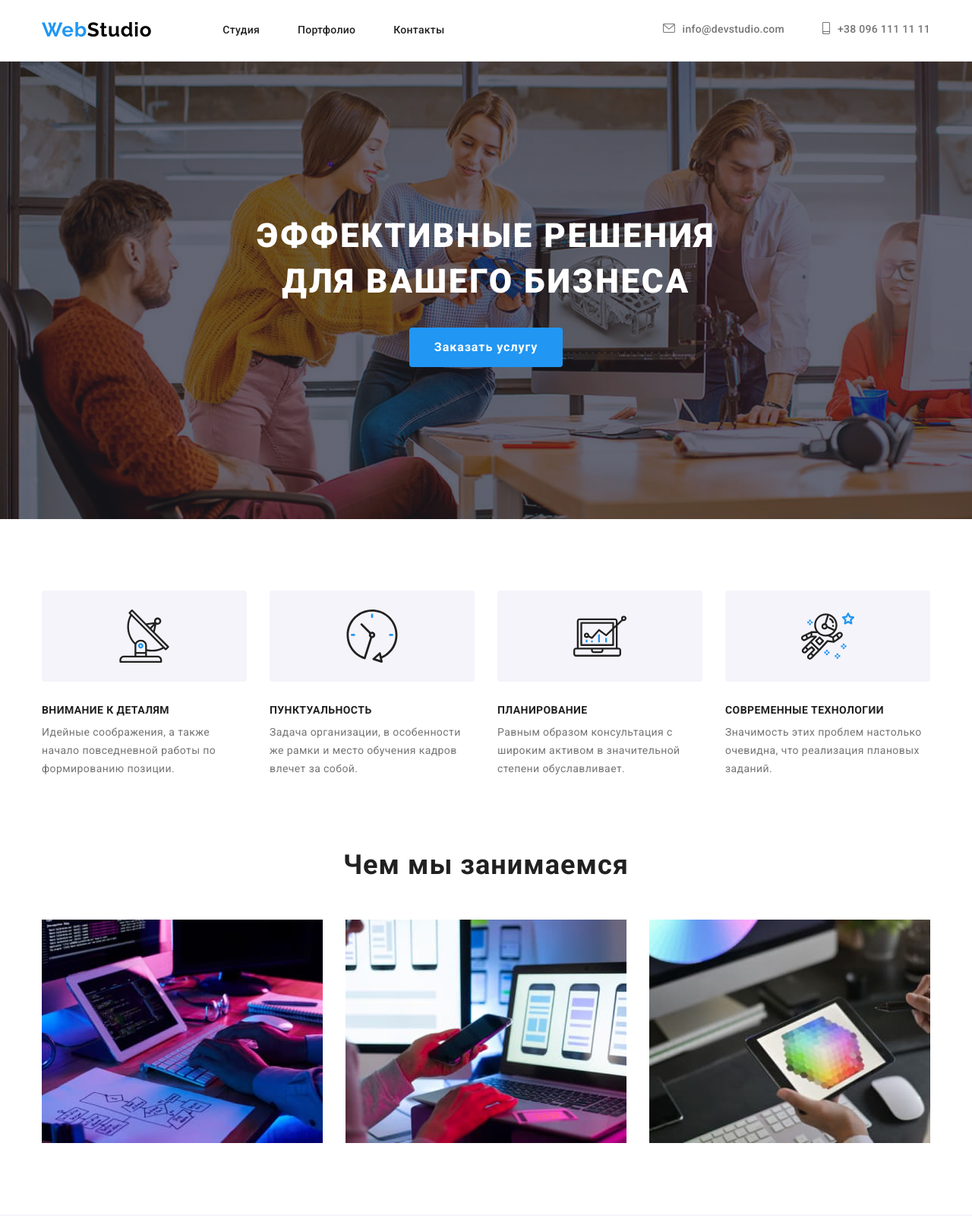
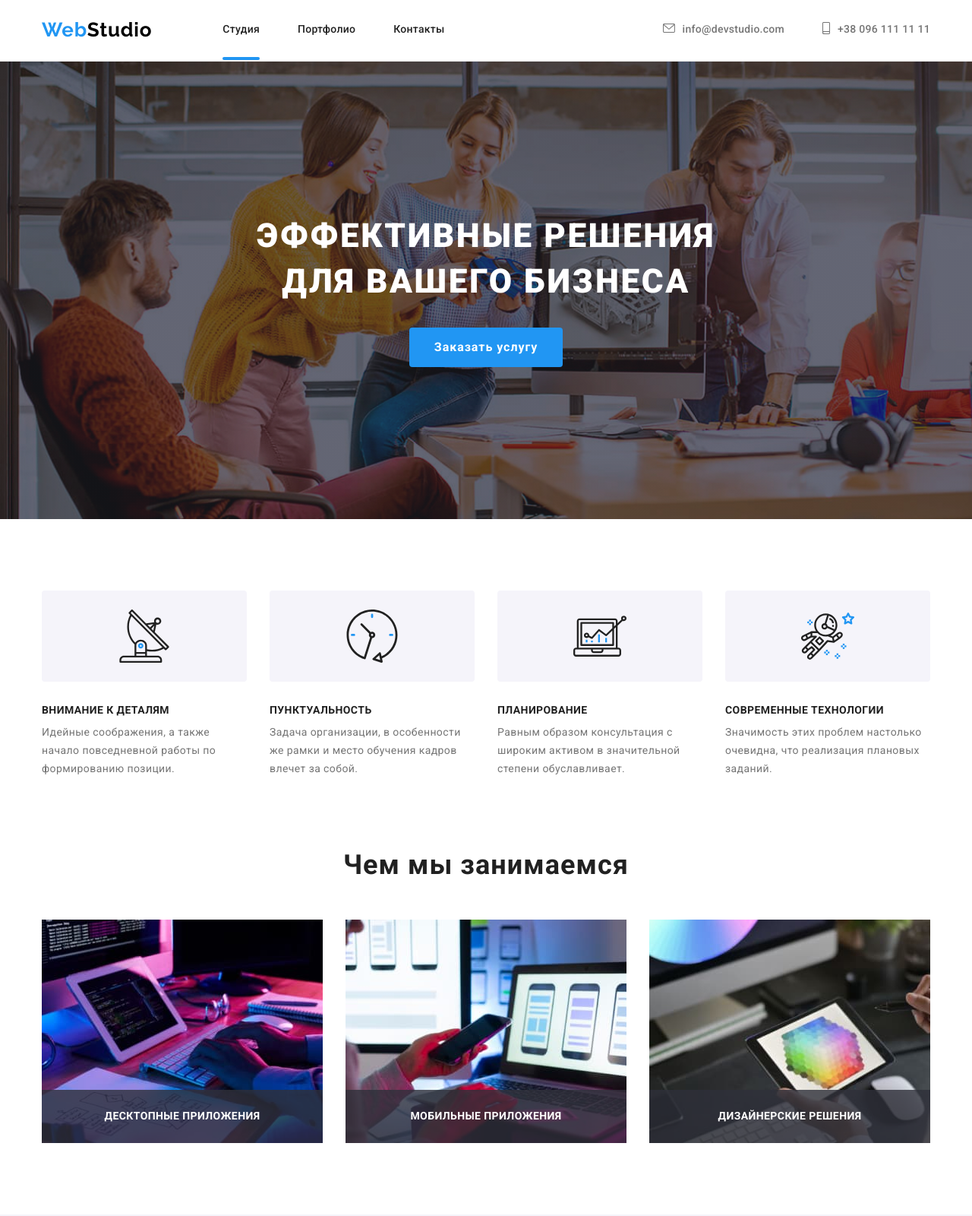
Before and after one commit to KseniaLF/goit-markup-hw-05, a plain HTML site: page index.html in a window 1280 px wide. Shown: the top 1600 px of the page at 76% size. Drawn offline with nearby package versions, Linux system fonts and the light colour scheme.

Commit message:
добавлен текст в тим и подчеркивание в хедер

```diff
--- a/css/styles.css
+++ b/css/styles.css
@@ -84,12 +84,14 @@ img {
   margin-right: 50px;
 }
 .site-nav .link {
+  position: relative;
+  display: block;
   color: var(--main-text-color);
   font-weight: 500;
   font-size: 14px;
   line-height: 1.14;
   letter-spacing: 0.02em;
-  transition: color 250ms linear;
+  transition: color 250ms cubic-bezier(0.4, 0, 0.2, 1);
 }
 .header-contact .link {
   display: flex;
@@ -100,7 +102,8 @@ img {
   line-height: 1.14;
   letter-spacing: 0.02em;
   fill: #757575;
-  transition: color 250ms linear, fill 250ms linear;
+  transition: color 250ms cubic-bezier(0.4, 0, 0.2, 1),
+    fill 250ms cubic-bezier(0.4, 0, 0.2, 1);
 }
 .site-nav .link:hover,
 .site-nav .link:focus,
@@ -111,6 +114,18 @@ img {
 }
 .header-icon {
   margin-right: 10px;
+}
+
+.current-link::after {
+  position: absolute;
+  left: 0;
+  content: "";
+  width: 100%;
+  height: 4px;
+  margin-top: 28px;
+  display: block;
+  background-color: var(--accent-color);
+  border-radius: 2px;
 }
 /* ======================MAIN==========*/
 /* hero */
@@ -155,7 +170,7 @@ img {
   text-align: center;
   letter-spacing: 0.06em;
   cursor: pointer;
-  transition: background-color 250ms linear;
+  transition: background-color 250ms cubic-bezier(0.4, 0, 0.2, 1);
 }
 .button-btn:hover,
 .button-btn:focus {
@@ -212,7 +227,7 @@ img {
   background: #f5f4fa;
   border-radius: 4px;
 }
-/* classes */
+/* ======================classes============ */
 .classes {
   padding-bottom: 94px;
 }
@@ -224,6 +239,7 @@ img {
   justify-content: space-between;
 }
 .classes-item {
+  position: relative;
   flex-basis: calc((100% - 90px) / 3);
   margin-top: 30px;
   margin-left: 30px;
@@ -235,6 +251,25 @@ img {
   line-height: 1.16;
   text-align: center;
   letter-spacing: 0.03em;
+}
+.classes-overlay {
+  position: absolute;
+  bottom: 0;
+  left: 0;
+  width: 100%;
+  height: 70px;
+  padding-top: 27px;
+  padding-bottom: 27px;
+  overflow: auto;
+  background: rgba(47, 48, 58, 0.8);
+
+  font-weight: 700;
+  font-size: 14px;
+  line-height: 1.14;
+  text-align: center;
+  letter-spacing: 0.03em;
+  text-transform: uppercase;
+  color: #ffffff;
 }
 /* =================team============= */
 .team {
@@ -311,7 +346,8 @@ img {
   fill: #afb1b8;
 }
 .team-icon-link {
-  transition: background-color 250ms linear, fill 250ms linear;
+  transition: background-color 250ms cubic-bezier(0.4, 0, 0.2, 1),
+    fill 250ms cubic-bezier(0.4, 0, 0.2, 1);
 }
 .team-icon-link:hover,
 .team-icon-link:focus {
@@ -357,7 +393,8 @@ img {
   border-radius: 4px;
 }
 .clients-link-icon {
-  transition: fill 250ms linear, border 250ms linear;
+  transition: fill 250ms cubic-bezier(0.4, 0, 0.2, 1),
+    border 250ms cubic-bezier(0.4, 0, 0.2, 1);
 }
 .clients-link-icon:hover,
 .clients-link-icon:focus {
@@ -393,7 +430,7 @@ img {
   color: #ffffff;
 }
 .address .link {
-  transition: color 250ms linear;
+  transition: color 250ms cubic-bezier(0.4, 0, 0.2, 1);
 }
 .address .link:hover,
 .address .link:focus {
@@ -426,7 +463,7 @@ img {
   margin-right: 10px;
 }
 .footer-link-icon {
-  transition: background-color 250ms linear;
+  transition: background-color 250ms cubic-bezier(0.4, 0, 0.2, 1);
 }
 .footer-link-icon:hover,
 .footer-link-icon:focus {
@@ -450,7 +487,9 @@ img {
   text-align: center;
   letter-spacing: 0.03em;
   cursor: pointer;
-  transition: background-color 500ms linear, color 500ms linear;
+  transition: background-color 250ms cubic-bezier(0.4, 0, 0.2, 1),
+    color 250ms cubic-bezier(0.4, 0, 0.2, 1),
+    box-shadow 250ms cubic-bezier(0.4, 0, 0.2, 1);
 }
 .portfolio-button {
   display: flex;
@@ -484,6 +523,7 @@ img {
   margin-top: 30px;
   flex-basis: calc(100% / 3 - 90px);
   background: #ffffff;
+  transition: box-shadow 250ms cubic-bezier(0.4, 0, 0.2, 1);
 }
 .portfolio-item:hover,
 .portfolio-item:focus {
@@ -505,12 +545,12 @@ img {
   line-height: 1.87;
   letter-spacing: 0.03em;
 }
-.portfolio-title:hover,
+/* .portfolio-title:hover,
 .portfolio-title:focus,
 .portfolio-direction:hover,
 .portfolio-direction:focus {
   color: var(--accent-color);
-}
+} */
 .portfolio-grid-link {
   display: block;
 }
--- a/index.html
+++ b/index.html
@@ -26,13 +26,13 @@
                 </a>
                 <ul class="list site-nav">
                     <li class="site-nav-item">
-                        <a href="./index.html" class="link">Студия</a>
+                        <a href="./index.html" class="link current-link">Студия</a>
                     </li>
                     <li class="site-nav-item">
                         <a href="./portfolio.html" class="link">Портфолио</a>
                     </li>
                     <li class="site-nav-item">
-                        <a href="" class="link">Контакты</a>
+                        <a href="#" class="link">Контакты</a>
                     </li>
                 </ul>
             </nav>
@@ -130,13 +130,18 @@
             <div class="container">
                 <h2 class="classes-title">Чем мы занимаемся</h2>
                 <ul class="list">
-                    <li class="classes-item"><img src="./images/about/apk.jpg" alt="Мастер пишет код за алгоритмом"
-                            width="370" height="294">
+                    <li class="classes-item">
+                        <img src="./images/about/apk.jpg" alt="Мастер пишет код за алгоритмом" width="370" height="294">
+                        <p class="classes-overlay">Десктопные приложения</p>
                     </li>
-                    <li class="classes-item"><img src="./images/about/atel.jpg" alt="Телефон" width="370" height="294">
+                    <li class="classes-item">
+                        <img src="./images/about/atel.jpg" alt="Телефон" width="370" height="294">
+                        <p class="classes-overlay">Мобильные приложения</p>
                     </li>
-                    <li class="classes-item"><img src="./images/about/atablet.jpg" alt="Планшет" width="370"
-                            height="294"></li>
+                    <li class="classes-item">
+                        <img src="./images/about/atablet.jpg" alt="Планшет" width="370" height="294">
+                        <p class="classes-overlay">Дизайнерские решения</p>
+                    </li>
                 </ul>
             </div>
 
@@ -411,7 +416,8 @@
             </div>
         </div>
     </footer>
-    <div class="backdrop is-hidden" data-modal>
+
+<div class="backdrop is-hidden" data-modal>
         <div class="modal">
             <button type="button" class="close-btn" data-modal-close>
                 <svg class="modal-svg" width="11" height="11">
```
Also changed, not shown: portfolio.html (+2 -2 lines).
